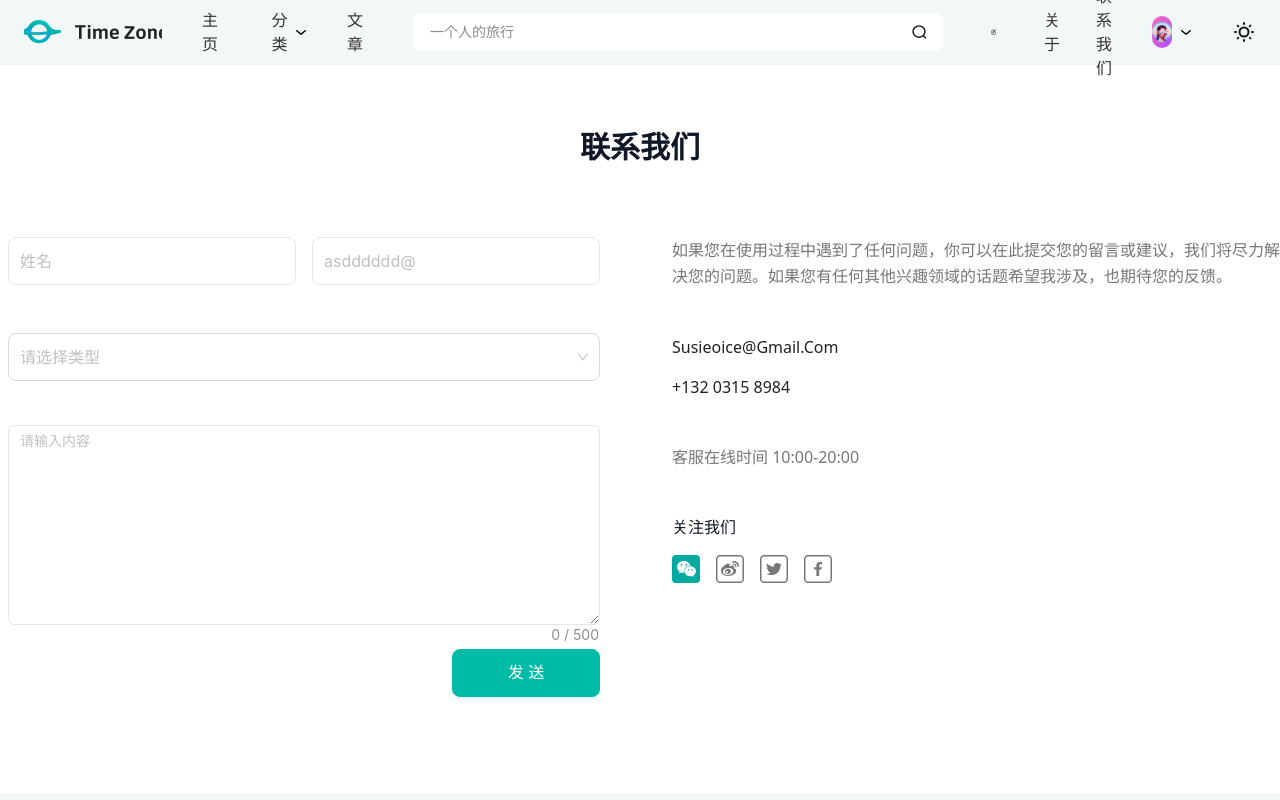
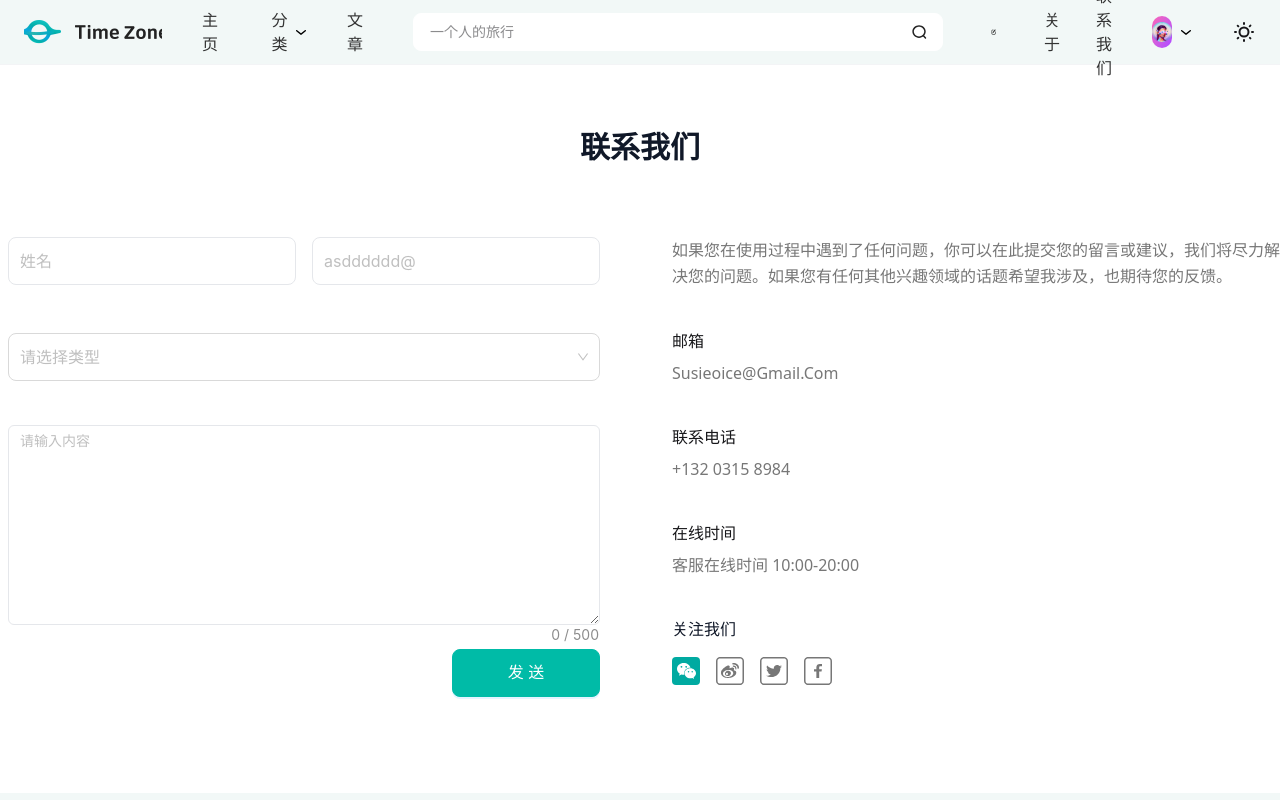
Before and after one commit to SusieCmy/luoba, a Next.js app: page /contact in a window 1280 px wide. Shown: the top 800 px of the page. Built offline with nearby package versions, Linux system fonts and the light colour scheme.

Commit message:
style: 调整页面样式和间距，优化联系信息展示
- 修改博客页面的内边距
- 调整页脚高度
- 移除globals.css中多余的margin-top
- 更新推荐用户标签的圆角样式
- 优化联系页面的信息展示结构

```diff
--- a/src/app/blog/page.tsx
+++ b/src/app/blog/page.tsx
@@ -8,7 +8,7 @@ export default function BlogDetail() {
           {/* 主内容区域 */}
           <div className="flex-1 bg-white rounded-lg ">
             {/* 文章标题和作者信息 */}
-            <div className="p-6">
+            <div className="p-6 px-0">
               <h1 className="text-2xl font-bold text-gray-900 mb-4">
                 一年只有15天的限定秋色，喀纳斯到底有多美？9月一起去“我的阿勒泰”看看吧！
               </h1>
--- a/src/app/contact/page.tsx
+++ b/src/app/contact/page.tsx
@@ -121,16 +121,19 @@ export default function ContactPage() {
 
             {/* 联系方式 */}
             <div className="space-y-4">
-              <div className='mt-[46px]'>
-                <p className="text-[#222222]">Susieoice@Gmail.Com</p>
+              <div className='mt-[40px]'>
+                <h3>邮箱</h3>
+                <p className="text-[#777777] mt-2">Susieoice@Gmail.Com</p>
               </div>
 
-              <div>
-                <p className="text-[#222222]">+132 0315 8984</p>
+              <div className='my-[40px]'>
+                <h3>联系电话</h3>
+                <p className="text-[#777777] mt-2">+132 0315 8984</p>
               </div>
 
-              <div className='my-[46px]'>
-                <p className="text-[#777777]">客服在线时间 10:00-20:00</p>
+              <div className='my-[40px]'>
+                <h3>在线时间</h3>
+                <p className="text-[#777777] mt-2">客服在线时间 10:00-20:00</p>
               </div>
             </div>
 
--- a/src/app/globals.css
+++ b/src/app/globals.css
@@ -2,7 +2,7 @@
  * @Author: Susie 1732728869@qq.com
  * @Date: 2025-09-06 17:14:06
  * @LastEditors: Susie 1732728869@qq.com
- * @LastEditTime: 2025-09-06 17:22:27
+ * @LastEditTime: 2025-09-16 21:36:32
  * @FilePath: \luoba_iaxixi\src\app\globals.css
  * @Description: 强者都是孤独的
  *
@@ -12,5 +12,5 @@
 @plugin "daisyui";
 
 .ant-form-item-additional {
-  margin-top: 10px;
+  /* margin-top: 10px; */
 }
--- a/src/app/layout.tsx
+++ b/src/app/layout.tsx
@@ -20,7 +20,7 @@ export default function RootLayout({
       >
         <Header />
         {children}
-        <footer className="footer sm:footer-horizontal bg-[#F2F8F7] p-6 h-[384px] pt-20 justify-items-center">
+        <footer className="footer sm:footer-horizontal bg-[#F2F8F7] p-6 h-[344px] pt-20 justify-items-center">
           <aside className="">
             <Image
               aria-hidden
--- a/src/components/RecommendedUsers.tsx
+++ b/src/components/RecommendedUsers.tsx
@@ -111,7 +111,7 @@ export default function RecommendedUsers() {
                   {user.tags.map((tag, index) => (
                     <span
                       key={index}
-                      className={`px-3 py-1 rounded-lg text-xs font-medium transition-colors ${tag.color === 'primary'
+                      className={`px-3 py-1 rounded-[4px] text-xs font-medium transition-colors ${tag.color === 'primary'
                         ? 'bg-white border border-gray-300 text-gray-700 hover:bg-gray-50'
                         : 'bg-gray-200 text-gray-700 hover:bg-gray-300'
                         }`}
```
Also changed, not shown: 1 other file (tests, documents, lock files or other folders).
